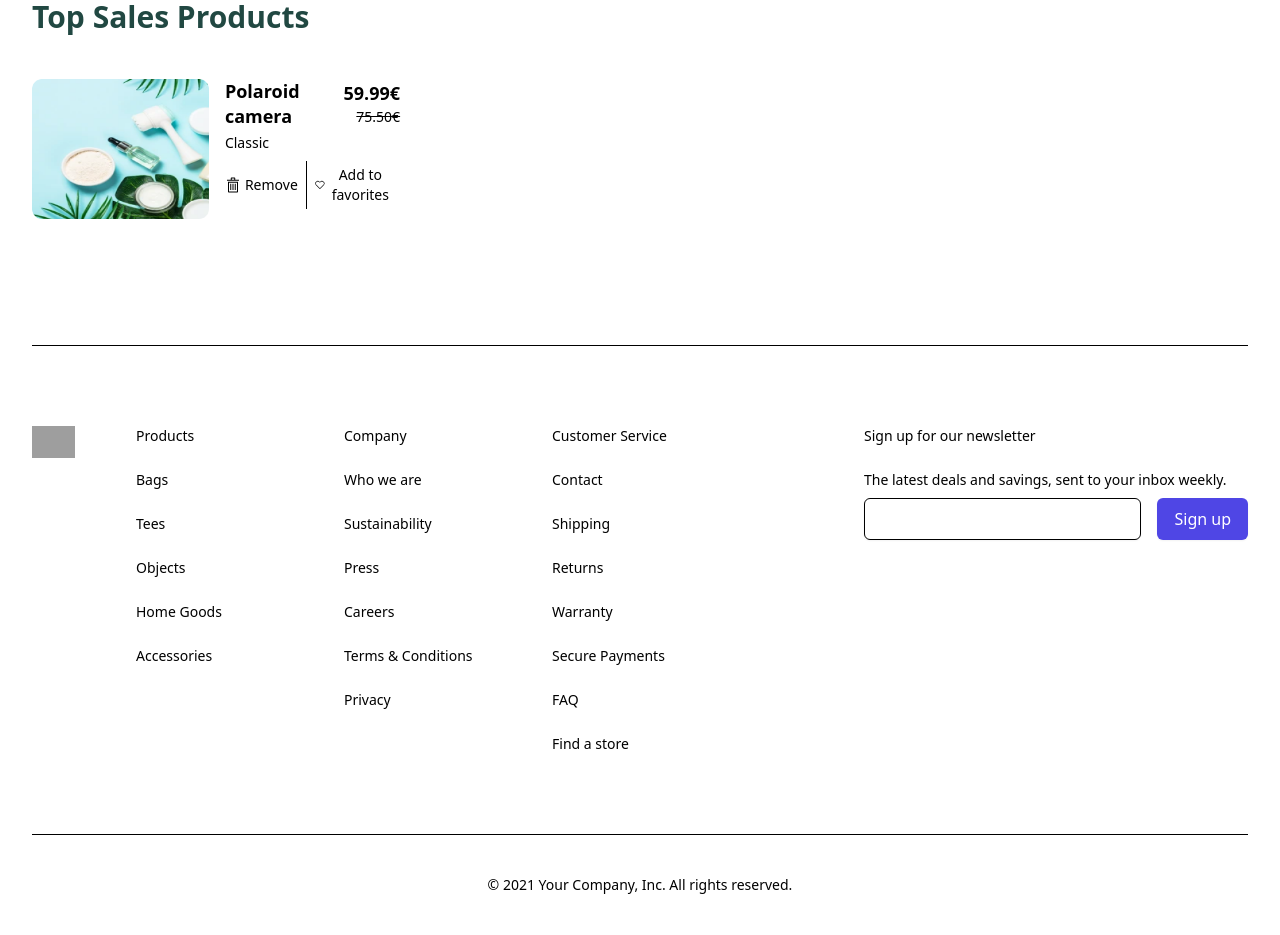
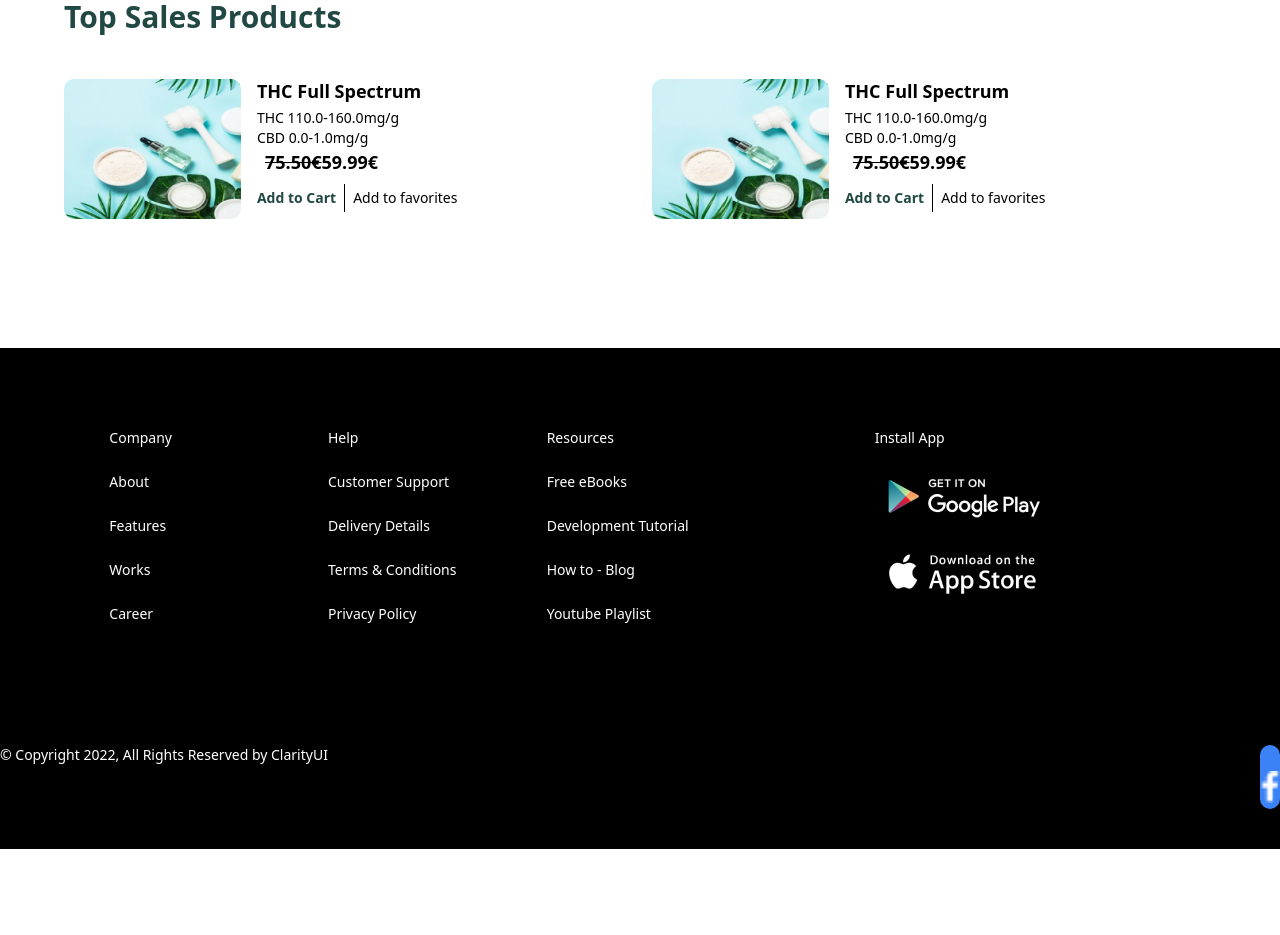
Before and after one commit to maha-ahmad1/Test-Task, a website: page index.html in a window 1280 px wide. Shown: the part 1418-2353 px from the top of the page. After the commit the page ends 2267 px from the top, so only its background shows below. Drawn offline with Linux system fonts and the light colour scheme; grey boxes are pictures that could not be loaded.

Commit message:
add section Sales Products

```diff
--- a/index.html
+++ b/index.html
@@ -803,73 +803,80 @@
           </div>
         </section>
 
-        <!-- Related products -->
-        <section class="mt-10">
+ <!-- Top Sales Products  -->
+ <section class="mt-10 px-8">
   <h2 class="text-lg text-[30px]  text-[#214842] font-bold ">
-            Top Sales Products          </h2>
+    Top Sales Products </h2>
 
-          <div
-            class="mt-6 grid grid-cols-1 gap-x-6 gap-y-10 sm:grid-cols-2 lg:grid-cols-4 xl:gap-x-8"
-          >
-          <li class="flex flex-col py-6 sm:flex-row sm:justify-between">
+  <div class="mt-6 grid grid-cols-1 gap-x-6 gap-y-10 sm:grid-cols-2  ">
+    <div class="flex flex-col py-6 sm:flex-row sm:justify-between">
       <div class="flex w-full space-x-2 sm:space-x-4">
-              <img class="flex-shrink-0 object-cover w-20 h-20  rounded-lg  sm:w-auto sm:h-[140px] dark:bg-gray-500" src="assets/Mask (1).png" alt="Mask">
-              <div class="flex flex-col justify-between w-full pb-4">
-                <div class="flex justify-between w-full pb-2 space-x-2">
+        <img class="flex-shrink-0 object-cover w-20 h-20  rounded-lg  sm:w-auto sm:h-[140px] dark:bg-gray-500"
+          src="assets/Mask (1).png" alt="Mask" />
+        <div class="flex flex-col justify-between  pb-4">
+          <div class="flex flex-col w-full pb-2 space-x-2">
             <div class="space-y-1">
-                    <h3 class="text-lg font-semibold leading-snug sm:pr-8">Polaroid camera</h3>
-                    <p class="text-sm dark:text-gray-400">Classic</p>
+              <h3 class="text-lg  leading-snug sm:pr-8 font-bold">THC Full Spectrum</h3>
+              <p class="text-sm dark:text-gray-400 w-[60%]">THC 110.0-160.0mg/g
+                CBD 0.0-1.0mg/g </p>
             </div>
-                  <div class="text-right">
-                    <p class="text-lg font-semibold">59.99€</p>
-                    <p class="text-sm line-through dark:text-gray-600">75.50€</p>
+            <div class="flex items-center my-3 w-full">
+              <p class="text-lg font-bold line-through text-gray-light">75.50€</p>
+              <p class="text-lg font-bold mx-[10px]">59.99€</p>
             </div>
           </div>
           <div class="flex text-sm divide-x">
-                  <button type="button" class="flex items-center px-2 py-1 pl-0 space-x-1">
-                    <svg xmlns="http://www.w3.org/2000/svg" viewBox="0 0 512 512" class="w-4 h-4 fill-current">
-                      <path d="M96,472a23.82,23.82,0,0,0,23.579,24H392.421A23.82,23.82,0,0,0,416,472V152H96Zm32-288H384V464H128Z"></path>
-                      <rect width="32" height="200" x="168" y="216"></rect>
-                      <rect width="32" height="200" x="240" y="216"></rect>
-                      <rect width="32" height="200" x="312" y="216"></rect>
-                      <path d="M328,88V40c0-13.458-9.488-24-21.6-24H205.6C193.488,16,184,26.542,184,40V88H64v32H448V88ZM216,48h80V88H216Z"></path>
-                    </svg>
-                    <span>Remove</span>
+            <button type="button"
+              class="flex items-center rounded-md bg-[#EFC368] text-[#214842] font-semibold px-2 py-1 pl-0 space-x-1">
+              Add to Cart
             </button>
             <button type="button" class="flex items-center px-2 py-1 space-x-1">
-                    <svg xmlns="http://www.w3.org/2000/svg" viewBox="0 0 512 512" class="w-4 h-4 fill-current">
-                      <path d="M453.122,79.012a128,128,0,0,0-181.087.068l-15.511,15.7L241.142,79.114l-.1-.1a128,128,0,0,0-181.02,0l-6.91,6.91a128,128,0,0,0,0,181.019L235.485,449.314l20.595,21.578.491-.492.533.533L276.4,450.574,460.032,266.94a128.147,128.147,0,0,0,0-181.019ZM437.4,244.313,256.571,425.146,75.738,244.313a96,96,0,0,1,0-135.764l6.911-6.91a96,96,0,0,1,135.713-.051l38.093,38.787,38.274-38.736a96,96,0,0,1,135.765,0l6.91,6.909A96.11,96.11,0,0,1,437.4,244.313Z"></path>
-                    </svg>
+
               <span>Add to favorites</span>
             </button>
           </div>
         </div>
       </div>
-          </li>
+    </div>
     <!-- More products... -->
+    <div class="flex flex-col py-6 sm:flex-row sm:justify-between">
+      <div class="flex w-full space-x-2 sm:space-x-4">
+        <img class="flex-shrink-0 object-cover w-20 h-20  rounded-lg  sm:w-auto sm:h-[140px] dark:bg-gray-500"
+          src="assets/Mask (1).png" alt="Mask" />
+        <div class="flex flex-col justify-between  pb-4">
+          <div class="flex flex-col w-full pb-2 space-x-2">
+            <div class="space-y-1">
+              <h3 class="text-lg  leading-snug sm:pr-8 font-bold">THC Full Spectrum</h3>
+              <p class="text-sm dark:text-gray-400 w-[60%]">THC 110.0-160.0mg/g
+                CBD 0.0-1.0mg/g </p>
+            </div>
+            <div class="flex items-center my-3 w-full">
+              <p class="text-lg font-bold line-through text-gray-light">75.50€</p>
+              <p class="text-lg font-bold mx-[10px]">59.99€</p>
+            </div>
+          </div>
+          <div class="flex text-sm divide-x">
+            <button type="button"
+              class="flex items-center rounded-md bg-[#EFC368] text-[#214842] font-semibold px-2 py-1 pl-0 space-x-1">
+              Add to Cart
+            </button>
+            <button type="button" class="flex items-center px-2 py-1 space-x-1">
+
+              <span>Add to favorites</span>
+            </button>
+          </div>
+        </div>
+      </div>
+    </div>
   </div>
 </section>
       </main>
 
-      <footer aria-labelledby="footer-heading">
-        <h2 id="footer-heading" class="sr-only">Footer</h2>
-        <div class="mx-auto max-w-7xl px-4 sm:px-6 lg:px-8">
-          <div class="border-t border-gray-200 py-20">
+      <footer>
+        <div class="mx-full bg-black ">
             <div
-              class="grid grid-cols-1 md:grid-flow-col md:auto-rows-min md:grid-cols-12 md:gap-x-8 md:gap-y-16"
+              class="grid grid-cols-1 md:grid-flow-col md:auto-rows-min md:grid-cols-12 md:gap-x-8 md:gap-y-16 py-20"
             >
-              <!-- Image section -->
-              <div
-                class="col-span-1 md:col-span-2 lg:col-start-1 lg:row-start-1"
-              >
-                <img
-                  src="https://tailwindui.com/img/logos/mark.svg?color=indigo&shade=600"
-                  alt=""
-                  class="h-8 w-auto"
-                />
-              </div>
-
-              <!-- Sitemap sections -->
                       <div
                 class="col-span-6 mt-10 grid grid-cols-2 gap-8 sm:grid-cols-3 md:col-span-8 md:col-start-3 md:row-start-1 md:mt-0 lg:col-span-6 lg:col-start-2"
               >
@@ -877,168 +884,127 @@
                   class="grid grid-cols-1 gap-y-12 sm:col-span-2 sm:grid-cols-2 sm:gap-x-8"
                 >
                   <div>
-                    <h3 class="text-sm font-medium text-gray-900">Products</h3>
+                    <h3 class="text-sm font-medium text-white">Company</h3>
                     <ul role="list" class="mt-6 space-y-6">
                       <li class="text-sm">
-                        <a href="#" class="text-gray-500 hover:text-gray-600"
-                          >Bags</a
+                        <a href="#" class="text-white hover:text-gray-600"
+                          >About </a
                         >
                       </li>
 
                       <li class="text-sm">
-                        <a href="#" class="text-gray-500 hover:text-gray-600"
-                          >Tees</a
+                        <a href="#" class="text-white hover:text-gray-600"
+                          >                          Features
+                          </a
                         >
                       </li>
 
                       <li class="text-sm">
-                        <a href="#" class="text-gray-500 hover:text-gray-600"
-                          >Objects</a
+                        <a href="#" class="text-white hover:text-gray-600"
+                          >Works</a
                         >
                       </li>
 
                       <li class="text-sm">
-                        <a href="#" class="text-gray-500 hover:text-gray-600"
-                          >Home Goods</a
-                        >
-                      </li>
-
-                      <li class="text-sm">
-                        <a href="#" class="text-gray-500 hover:text-gray-600"
-                          >Accessories</a
+                        <a href="#" class="text-white hover:text-gray-600"
+                          >Career</a
                         >
                       </li>
                     </ul>
                   </div>
                   <div>
-                    <h3 class="text-sm font-medium text-gray-900">Company</h3>
+                    <h3 class="text-sm font-medium text-white">Help</h3>
                     <ul role="list" class="mt-6 space-y-6">
                       <li class="text-sm">
-                        <a href="#" class="text-gray-500 hover:text-gray-600"
-                          >Who we are</a
+                        <a href="#" class="text-white hover:text-gray-600"
+                          >Customer Support</a
                         >
                       </li>
 
                       <li class="text-sm">
-                        <a href="#" class="text-gray-500 hover:text-gray-600"
-                          >Sustainability</a
+                        <a href="#" class="text-white hover:text-gray-600"
+                          >Delivery Details</a
                         >
                       </li>
 
                       <li class="text-sm">
-                        <a href="#" class="text-gray-500 hover:text-gray-600"
-                          >Press</a
+                        <a href="#" class="text-white hover:text-gray-600"
+                          >Terms & Conditions</a
                         >
                       </li>
 
                       <li class="text-sm">
-                        <a href="#" class="text-gray-500 hover:text-gray-600"
-                          >Careers</a
-                        >
-                      </li>
-
-                      <li class="text-sm">
-                        <a href="#" class="text-gray-500 hover:text-gray-600"
-                          >Terms &amp; Conditions</a
-                        >
-                      </li>
-
-                      <li class="text-sm">
-                        <a href="#" class="text-gray-500 hover:text-gray-600"
-                          >Privacy</a
+                        <a href="#" class="text-white hover:text-gray-600"
+                          >Privacy Policy
+                          </a
                         >
                       </li>
                     </ul>
                   </div>
                 </div>
                 <div>
-                  <h3 class="text-sm font-medium text-gray-900">
-                    Customer Service
-                  </h3>
+                  <h3 class="text-sm font-medium text-white">
+                    Resources                  </h3>
                   <ul role="list" class="mt-6 space-y-6">
                     <li class="text-sm">
-                      <a href="#" class="text-gray-500 hover:text-gray-600"
-                        >Contact</a
+                      <a href="#" class="text-white hover:text-gray-600"
+                        >Free eBooks</a
                       >
                     </li>
 
                     <li class="text-sm">
-                      <a href="#" class="text-gray-500 hover:text-gray-600"
-                        >Shipping</a
+                      <a href="#" class="text-white hover:text-gray-600"
+                        > Development Tutorial</a
                       >
                     </li>
 
                     <li class="text-sm">
-                      <a href="#" class="text-gray-500 hover:text-gray-600"
-                        >Returns</a
+                      <a href="#" class="text-white hover:text-gray-600"
+                        > How to - Blog</a
                       >
                     </li>
 
                     <li class="text-sm">
-                      <a href="#" class="text-gray-500 hover:text-gray-600"
-                        >Warranty</a
-                      >
-                    </li>
-
-                    <li class="text-sm">
-                      <a href="#" class="text-gray-500 hover:text-gray-600"
-                        >Secure Payments</a
-                      >
-                    </li>
-
-                    <li class="text-sm">
-                      <a href="#" class="text-gray-500 hover:text-gray-600"
-                        >FAQ</a
-                      >
-                    </li>
-
-                    <li class="text-sm">
-                      <a href="#" class="text-gray-500 hover:text-gray-600"
-                        >Find a store</a
+                      <a href="#" class="text-white hover:text-gray-600"
+                        > Youtube Playlist</a
                       >
                     </li>
                   </ul>
                 </div>
               </div>
 
-              <!-- Newsletter section -->
               <div
                 class="mt-12 md:col-span-8 md:col-start-3 md:row-start-2 md:mt-0 lg:col-span-4 lg:col-start-9 lg:row-start-1"
               >
-                <h3 class="text-sm font-medium text-gray-900">
-                  Sign up for our newsletter
+                <h3 class="text-sm font-medium text-white">
+                  Install App
                 </h3>
-                <p class="mt-6 text-sm text-gray-500">
-                  The latest deals and savings, sent to your inbox weekly.
-                </p>
-                <form class="mt-2 flex sm:max-w-md">
-                  <label for="email-address" class="sr-only"
-                    >Email address</label
-                  >
-                  <input
-                    id="email-address"
-                    type="text"
-                    autocomplete="email"
-                    required
-                    class="w-full min-w-0 appearance-none rounded-md border border-gray-300 bg-white px-4 py-2 text-base text-gray-900 placeholder-gray-500 shadow-sm focus:border-indigo-500 focus:outline-none focus:ring-1 focus:ring-indigo-500"
+                <img
+                class="w-auto h-auto mt-5"
+                src="assets/Play Store.png"
+                alt=""
               />
-                  <div class="ml-4 flex-shrink-0">
-                    <button
-                      type="submit"
-                      class="flex w-full items-center justify-center rounded-md border border-transparent bg-indigo-600 px-4 py-2 text-base font-medium text-white shadow-sm hover:bg-indigo-700 focus:outline-none focus:ring-2 focus:ring-indigo-500 focus:ring-offset-2"
-                    >
-                      Sign up
-                    </button>
-                  </div>
-                </form>
-              </div>
+              <img
+              class="w-auto h-auto mt-5"
+              src="assets/App Store.png"
+              alt=""
+            />
+
               </div>
             </div>
 
-          <div class="border-t border-gray-100 py-10 text-center">
-            <p class="text-sm text-gray-500">
-              &copy; 2021 Your Company, Inc. All rights reserved.
+          <div class="border-t border-gray-100 py-10 flex justify-between">
+            <p class="text-sm text-white mr-80">
+              &copy; Copyright 2022, All Rights Reserved by ClarityUI
             </p>
+            <div class="bg-blue-500 rounded-full h-16 w-16 flex items-center justify-center">
+              <img
+              class="w-5 h-2 mt-5"
+              src="assets/facebook.png"
+              alt=""
+            />
+            </div>
+
           </div>
         </div>
       </footer>
--- a/tailwind.config.js
+++ b/tailwind.config.js
@@ -6,7 +6,7 @@ module.exports = {
       colors: {
         'custom-gray': '#060606',
         'green':'#A2AA7B',
-        'gray':'#556260'
+        'gray':'#556260',
       },
       textTransform: {
         uppercase: 'uppercase',
```
Also changed, not shown: assets/App Store.png (added), assets/Play Store.png (added), assets/facebook.png (added), assets/instagram.png (added), assets/twitter.png (added), dist/output.css (added). Lines whose indentation alone changed are shown as unchanged.
